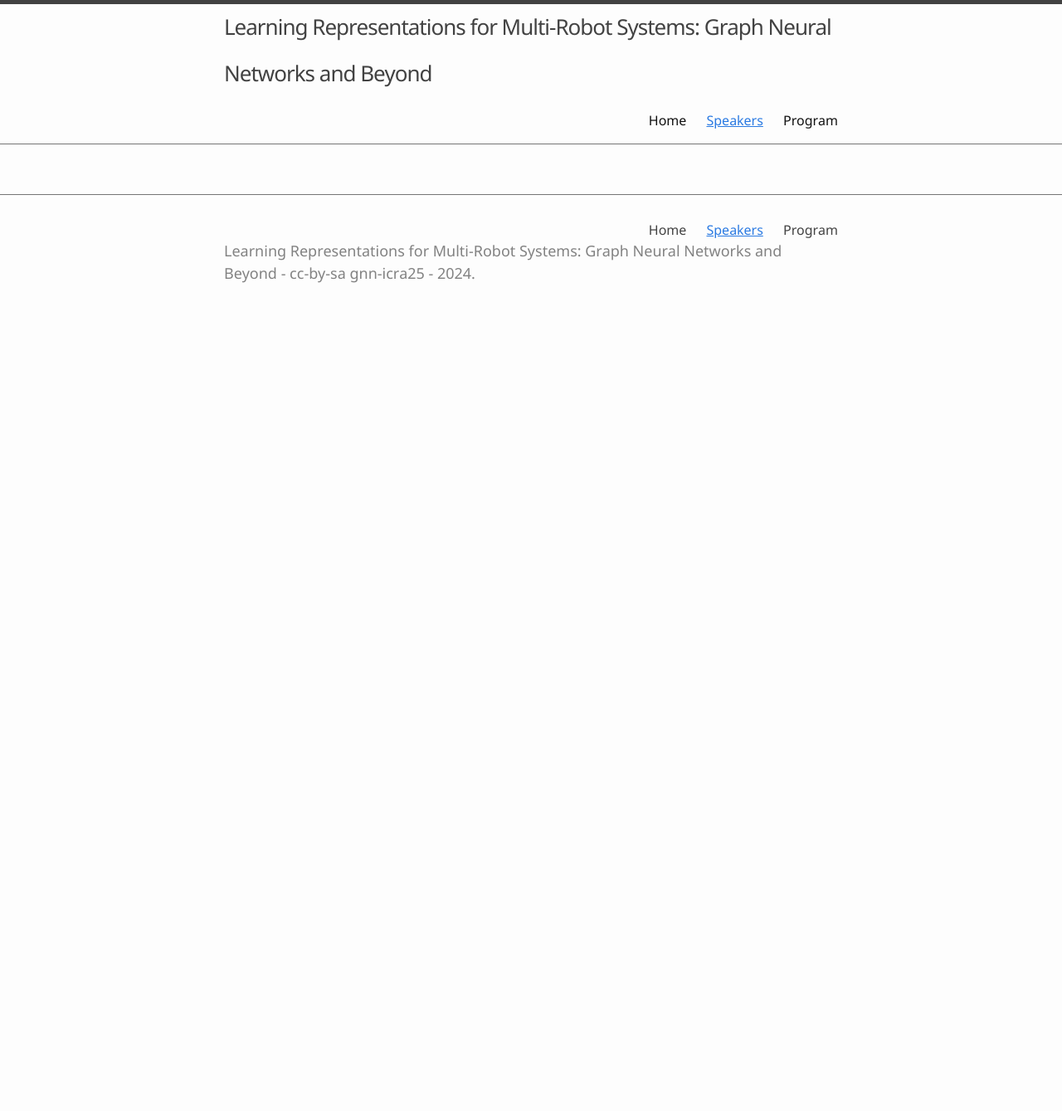
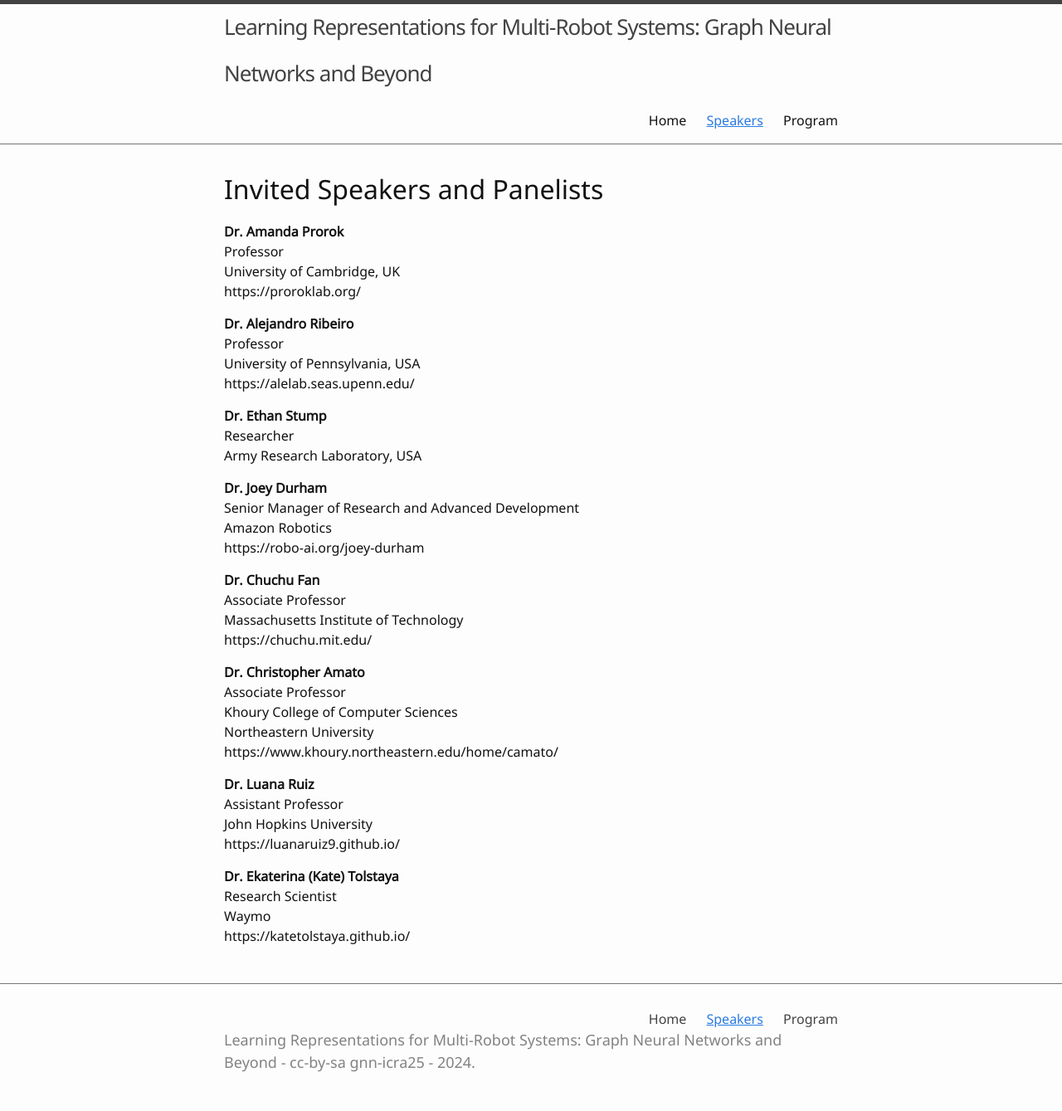
Before and after one commit to gnn-icra25/gnn-icra25.github.io, a Jekyll site: the page built from 1-speakers.md, in a window 1280 px wide. Shown: the whole page at 83% size. Built offline with Jekyll 4.4.1, drawn with Linux system fonts in a browser that asks for light colours; before the commit the page ends 900 px from its top, so only the background shows below that.

Commit message:
Updated pages.

```diff
--- a/1-speakers.md
+++ b/1-speakers.md
@@ -2,3 +2,45 @@
 title: Speakers
 nav: true
 ---
+
+# Invited Speakers and Panelists
+
+**Dr. Amanda Prorok**\
+Professor\
+University of Cambridge, UK\
+https://proroklab.org/
+
+**Dr. Alejandro Ribeiro**\
+Professor\
+University of Pennsylvania, USA\
+https://alelab.seas.upenn.edu/
+
+**Dr. Ethan Stump**\
+Researcher\
+Army Research Laboratory, USA
+
+**Dr. Joey Durham**\
+Senior Manager of Research and Advanced Development\
+Amazon Robotics\
+https://robo-ai.org/joey-durham
+
+**Dr. Chuchu Fan**\
+Associate Professor\
+Massachusetts Institute of Technology\
+https://chuchu.mit.edu/
+
+**Dr. Christopher Amato**\
+Associate Professor\
+Khoury College of Computer Sciences\
+Northeastern University\
+https://www.khoury.northeastern.edu/home/camato/
+
+**Dr. Luana Ruiz**\
+Assistant Professor\
+John Hopkins University\
+https://luanaruiz9.github.io/
+
+**Dr. Ekaterina (Kate) Tolstaya**\
+Research Scientist\
+Waymo\
+https://katetolstaya.github.io/
```
Also changed, not shown: 0-home.md (+40 -0 lines), 2-program.md (+22 -0 lines).
